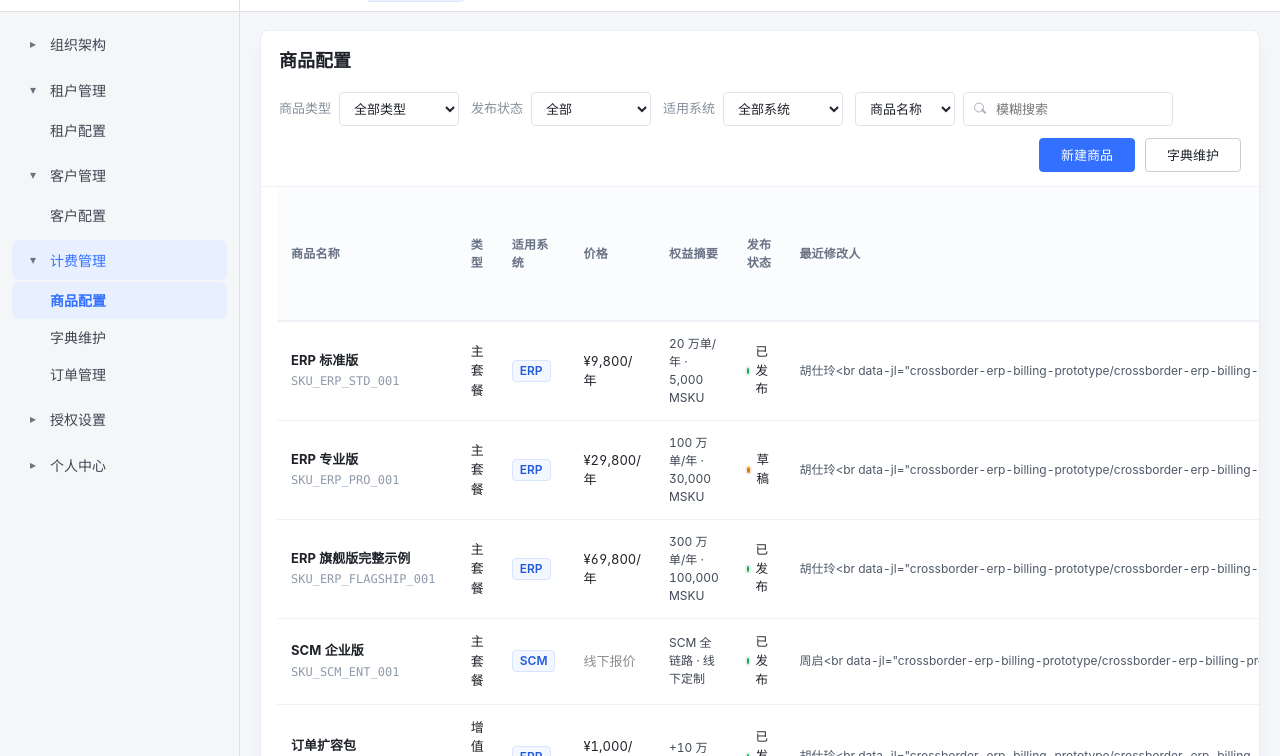
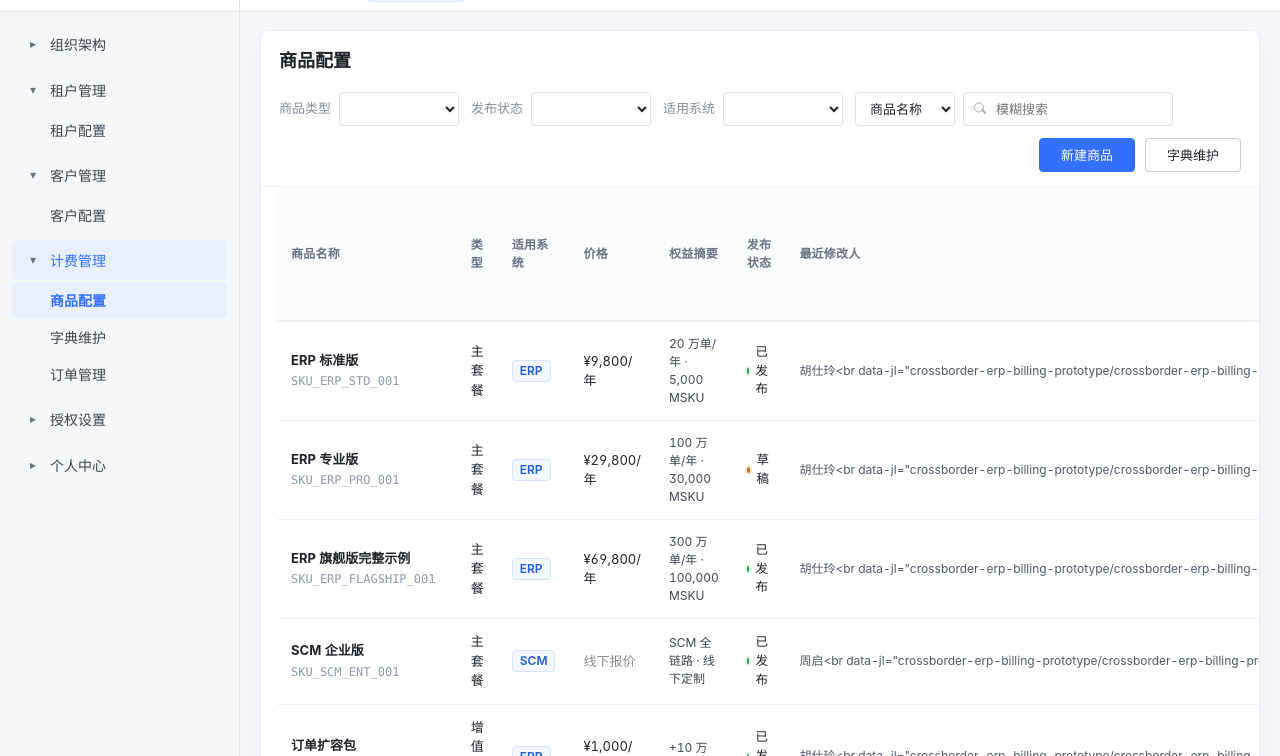
Before and after one commit to adahuhu/lingyi-ai-prototype, a plain HTML site: page crossborder-erp-billing-prototype/crossborder-erp-billing-product-config-feishu.html in a window 1280 px wide. Shown: the part 44-800 px from the top of the page. Drawn offline with Linux system fonts and the light colour scheme.

Commit message:
Set product config filters empty by default

```diff
--- a/crossborder-erp-billing-prototype/crossborder-erp-billing-product-config-feishu.html
+++ b/crossborder-erp-billing-prototype/crossborder-erp-billing-product-config-feishu.html
@@ -294,6 +294,7 @@
           <div class="ly-field">
             <label>商品类型</label>
             <select>
+              <option value="" selected></option>
               <option>全部类型</option>
               <option>主套餐</option>
               <option>增值服务</option>
@@ -301,11 +302,11 @@
           </div>
           <div class="ly-field">
             <label>发布状态</label>
-            <select><option>全部</option><option>已发布</option><option>草稿</option><option>已下架</option></select>
+            <select><option value="" selected></option><option>全部</option><option>已发布</option><option>草稿</option><option>已下架</option></select>
           </div>
           <div class="ly-field">
             <label>适用系统</label>
-            <select><option>全部系统</option><option>ERP</option><option>SCM</option><option>WMS</option></select>
+            <select><option value="" selected></option><option>全部系统</option><option>ERP</option><option>SCM</option><option>WMS</option></select>
           </div>
           <div class="ly-field search-combo">
             <select style="min-width:100px"><option>商品名称</option><option>商品编码</option></select>
```
